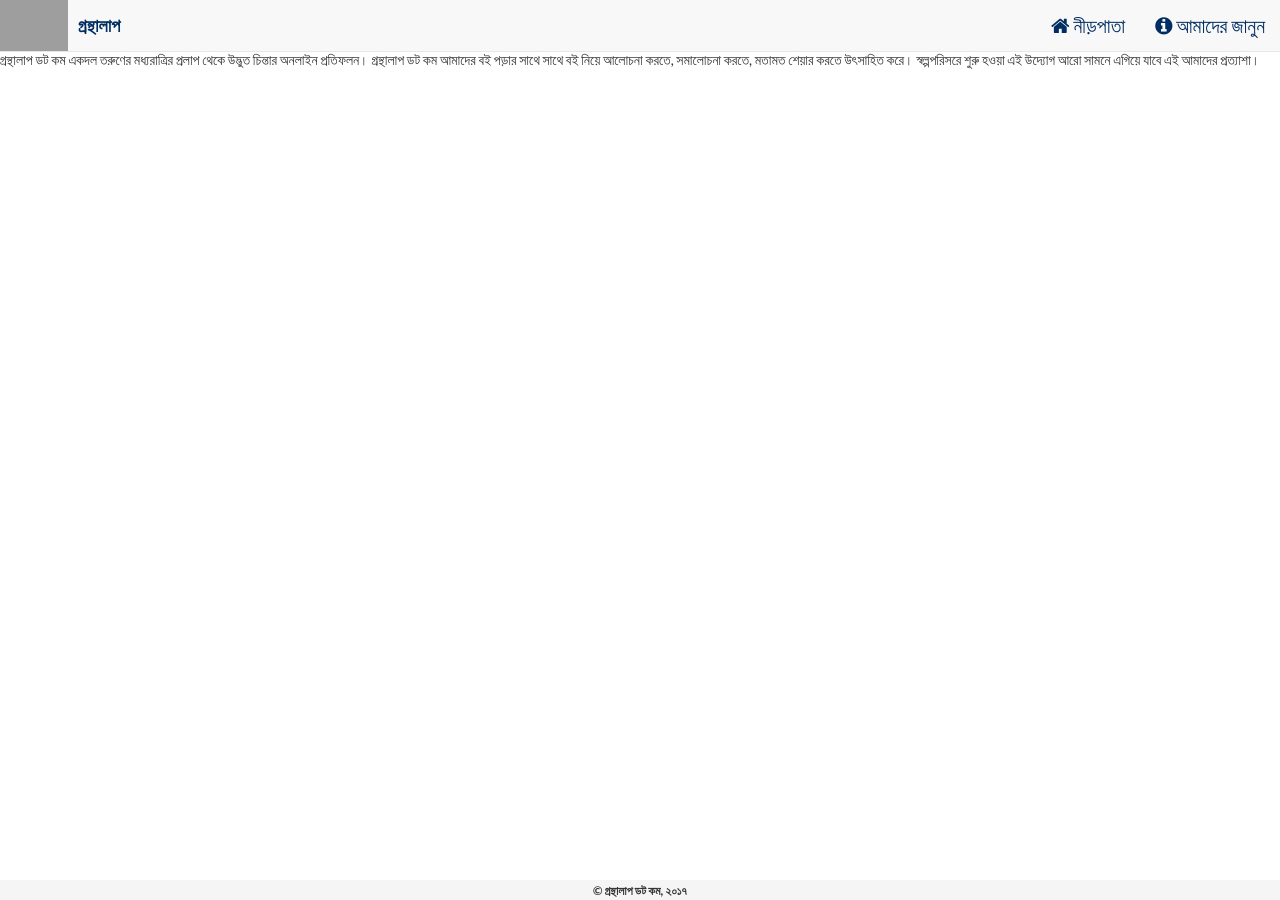
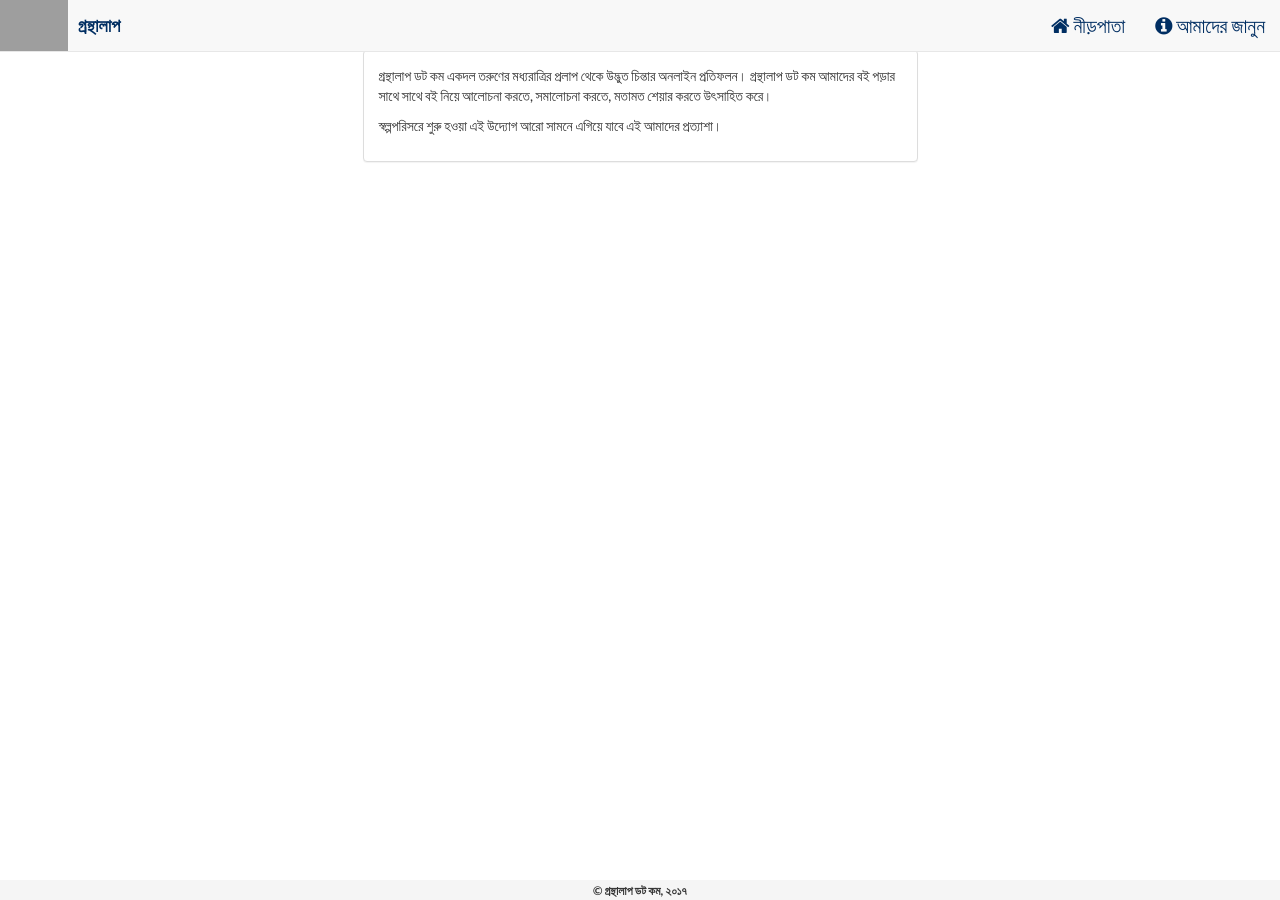
Before and after one commit to jamal919/gronthalap.com, a Jekyll site: the page built from pages/about.html, in a window 1280 px wide. Built offline with Jekyll 4.4.1, drawn with Linux system fonts in a browser that asks for light colours; nearby versions of some CDN libraries; grey boxes are pictures that could not be loaded.

Commit message:
Theme revamp

```diff
--- a/pages/about.html
+++ b/pages/about.html
@@ -3,6 +3,15 @@ layout: default
 title: About Me
 date: 2014-10-19 23:51
 ---
-গ্রন্থালাপ ডট কম একদল তরুণের মধ্যরাত্রির প্রলাপ থেকে উদ্ভুত চিন্তার অনলাইন প্রতিফলন। গ্রন্থালাপ ডট কম আমাদের বই পড়ার সাথে সাথে বই নিয়ে আলোচনা করতে, সমালোচনা করতে, মতামত শেয়ার করতে উৎসাহিত করে।
-
-স্বল্পপরিসরে শুরু হওয়া এই উদ্যোগ আরো সামনে এগিয়ে যাবে এই আমাদের প্রত্যাশা।
+<div class="container">
+	<div class="row">
+		<div class=" col-lg-offset-3 col-lg-6">
+			<div class="panel panel-default">
+				<div class="panel-body">
+					<p>গ্রন্থালাপ ডট কম একদল তরুণের মধ্যরাত্রির প্রলাপ থেকে উদ্ভুত চিন্তার অনলাইন প্রতিফলন। গ্রন্থালাপ ডট কম আমাদের বই পড়ার সাথে সাথে বই নিয়ে আলোচনা করতে, সমালোচনা করতে, মতামত শেয়ার করতে উৎসাহিত করে।</p>
+					<p>স্বল্পপরিসরে শুরু হওয়া এই উদ্যোগ আরো সামনে এগিয়ে যাবে এই আমাদের প্রত্যাশা।</p>
+				</div>
+			</div>
+		</div>
+	</div>
+</div>
```
